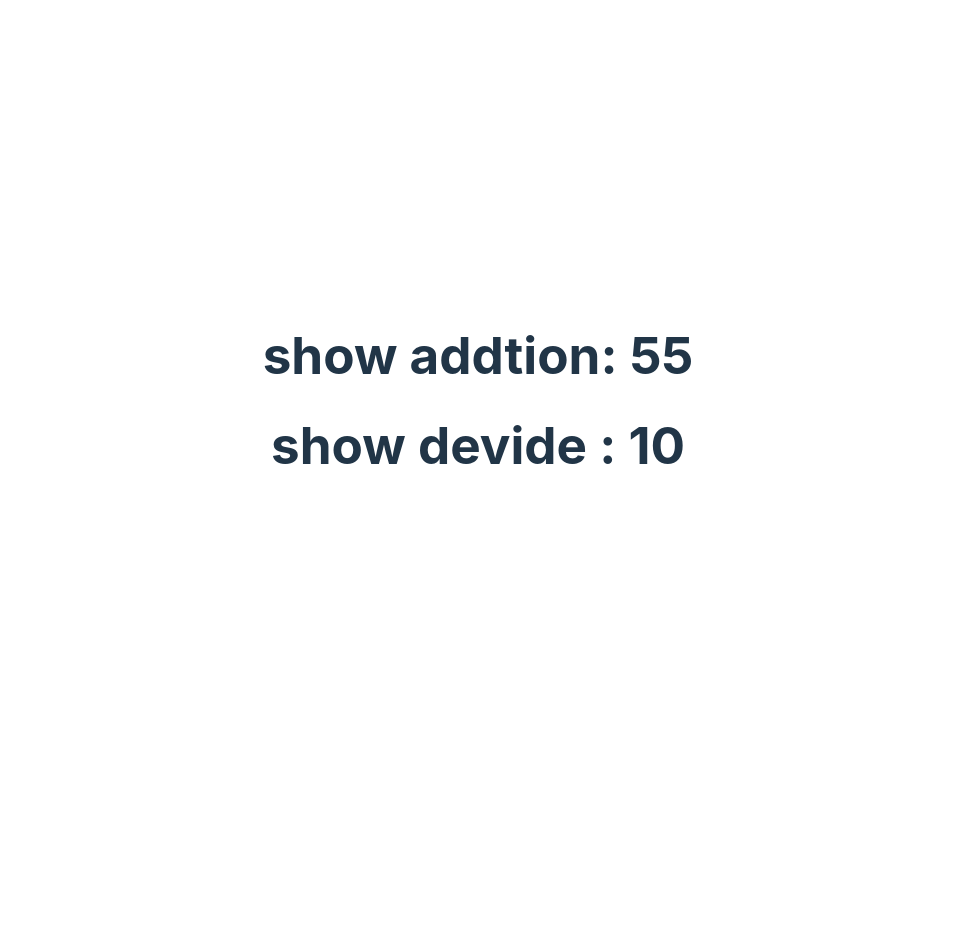
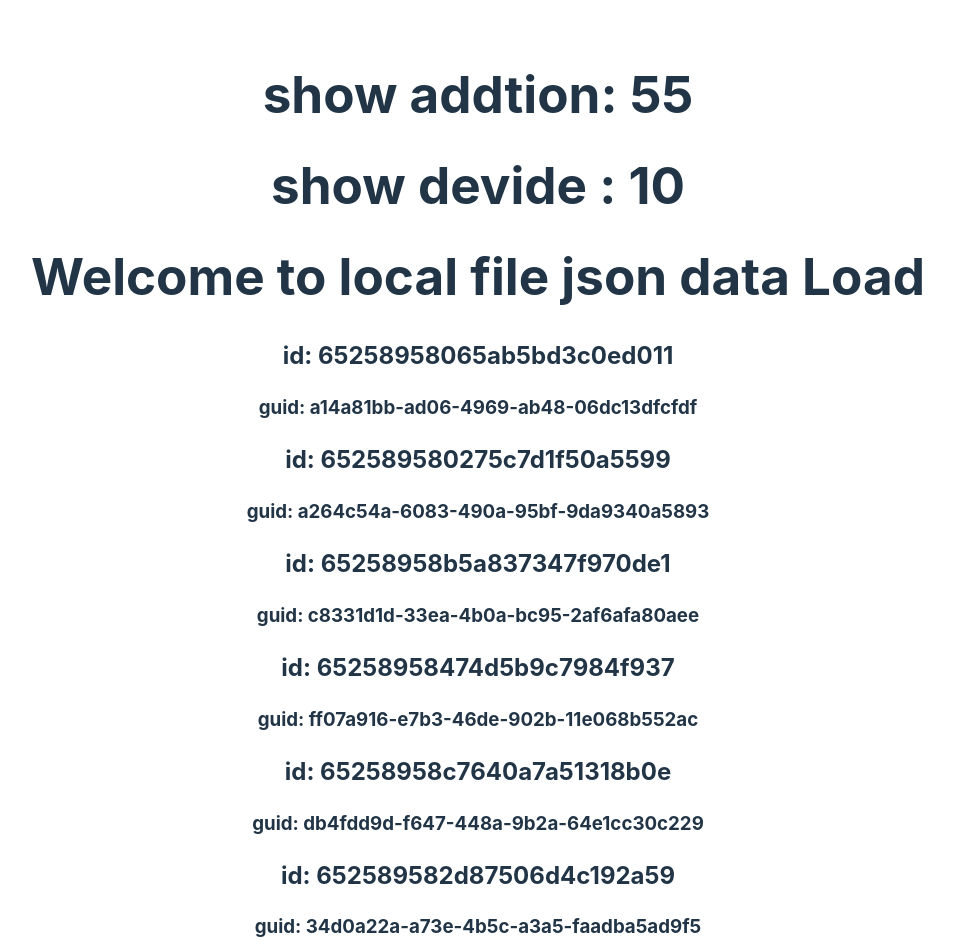
Before and after one commit to asib11/react-bootcamp, a React (Vite) app in the folder react-core/: page / in a window 1280 px wide. Shown: the top 952 px of the page, without its empty margins (162-1115 px from the left). Before the commit the page ends 800 px from the top, so only its background shows below. Built offline with nearby package versions, Linux system fonts and the light colour scheme.

Commit message:
fetch data from local json file

```diff
--- /dev/null
+++ b/react-core/public/data.json
@@ -0,0 +1,37 @@
+[
+    {
+      "id": "65258958065ab5bd3c0ed011",
+      "index": 0,
+      "guid": "a14a81bb-ad06-4969-ab48-06dc13dfcfdf"
+    },
+    {
+      "id": "652589580275c7d1f50a5599",
+      "index": 1,
+      "guid": "a264c54a-6083-490a-95bf-9da9340a5893"
+    },
+    {
+      "id": "65258958b5a837347f970de1",
+      "index": 2,
+      "guid": "c8331d1d-33ea-4b0a-bc95-2af6afa80aee"
+    },
+    {
+      "id": "65258958474d5b9c7984f937",
+      "index": 3,
+      "guid": "ff07a916-e7b3-46de-902b-11e068b552ac"
+    },
+    {
+      "id": "65258958c7640a7a51318b0e",
+      "index": 4,
+      "guid": "db4fdd9d-f647-448a-9b2a-64e1cc30c229"
+    },
+    {
+      "id": "652589582d87506d4c192a59",
+      "index": 5,
+      "guid": "34d0a22a-a73e-4b5c-a3a5-faadba5ad9f5"
+    },
+    {
+      "id": "652589587248a1437ace694d",
+      "index": 6,
+      "guid": "45d3e6c1-7c43-439f-b3f1-dc17e75f5f05"
+    }
+  ]
--- a/react-core/src/App.jsx
+++ b/react-core/src/App.jsx
@@ -1,4 +1,5 @@
 import './App.css'
+import DataLoad from './components/Dataloadapi/DataLoad'
 import Calculator from './components/calculator/Calculator'
 
 function App() {
@@ -6,6 +7,7 @@ function App() {
   return (
     <>
       <Calculator></Calculator>
+      <DataLoad></DataLoad>
     </>
   )
 }
--- /dev/null
+++ b/react-core/src/components/Dataloadapi/DataLoad.jsx
@@ -0,0 +1,23 @@
+import{ useEffect, useState } from 'react';
+import DataShow from './DataShow';
+
+const DataLoad = () => {
+    const [jsonDatas, setJsonDatas] = useState([]);
+    useEffect(() => {
+        fetch('data.json')
+        .then(res => res.json())
+        .then(data =>setJsonDatas(data))
+    } ,[])
+
+    return (
+        <div>
+            <h1>Welcome to local file json data Load</h1>
+            {
+                jsonDatas.map(jsonData => <DataShow key={jsonData.id} jData ={jsonData}></DataShow>)
+                // jsonDatas.map(jsonData => console.log(jsonData))
+            }
+        </div>
+    );
+};
+
+export default DataLoad;
--- /dev/null
+++ b/react-core/src/components/Dataloadapi/DataShow.jsx
@@ -0,0 +1,11 @@
+const DataShow = (props) => {
+    const {id, guid} = props.jData ;
+    return (
+        <div>
+            <h2>id: {id}</h2>
+            <h3>guid: {guid}</h3>
+        </div>
+    );
+};
+
+export default DataShow;
```
